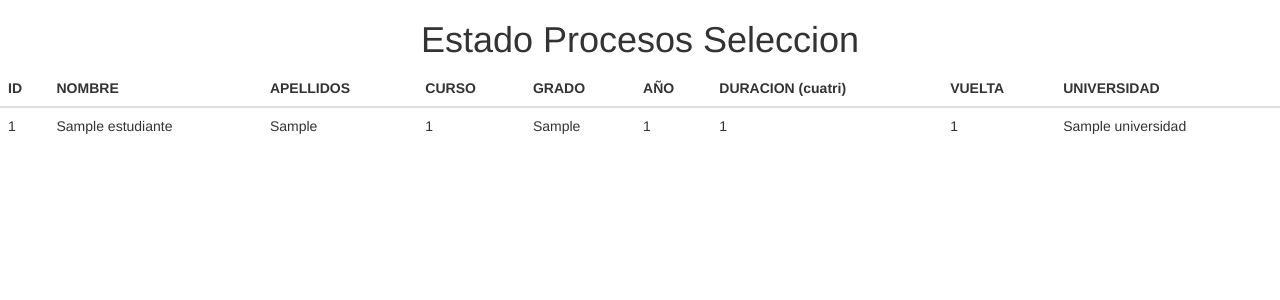
After one commit to alexalvarezg/U2U_app, a Flask app: page /seleccion in a window 1280 px wide. The commit adds this page. Shown: the top 300 px of the page. Run offline with Flask 2, Linux system fonts and the light colour scheme; tables that the repository leaves empty hold one stand-in row (values such as "Sample post"); some libraries are stand-ins or nearby versions.

Commit message:
creada vista para proceso de seleccion y actualizado index

```diff
--- a/app/views.py
+++ b/app/views.py
@@ -66,6 +66,13 @@ def select_asignaturasD():
 def select_asignaturasOD():
     output = db.engine.execute('SELECT OD.id, O.nombre, D.nombre FROM asignatura_origen O, asignatura_destino D, asignatura_destino_asignatura_origen OD WHERE O.id = OD.id_asignatura_origen AND D.id = OD.id_asignatura_destino;').fetchall()
     return render_template('AsignaturasDestinoOrigen.html',result=output)
+
+
+@app.route("/seleccion")
+def select_selection():
+    output = db.engine.execute('SELECT E.id, E.nombre, E.apellidos, E.curso, E.grado, S.año, S.cuatri, S.vuelta, U.nombre FROM estudiantes E, seleccion S, aux_estudiante_seleccion A, universidad U WHERE E.id=A.id_estudiante AND S.id=A.id_seleccion AND U.id=S.confirmacion;').fetchall()
+    return render_template('Seleccion.html',result=output)
+
 
 
 '''
--- /dev/null
+++ b/templates/Seleccion.html
@@ -0,0 +1,45 @@
+<!DOCTYPE html>
+<html>
+
+<head>
+	<title>Proceso Seleccion</title>
+    <link rel="stylesheet" href="https://maxcdn.bootstrapcdn.com/bootstrap/3.4.1/css/bootstrap.min.css">
+</head>
+
+<body>
+    <div class="text-center">
+        <h1>Estado Procesos Seleccion</h1>
+    </div>
+    <table class="table">
+        <thead>
+        <tr>
+            <th>ID</th>
+            <th>NOMBRE</th>
+            <th>APELLIDOS</th>
+            <th>CURSO</th>
+            <th>GRADO</th>
+            <th>AÑO</th>
+            <th>DURACION (cuatri)</th>
+            <th>VUELTA</th>
+            <th>UNIVERSIDAD</th>
+
+        </tr>
+        </thead>
+        <tbody>
+        {% for item in result %}
+            <tr>
+                <td> {{ item[0]}} </td>
+                <td> {{ item[1] }} </td>
+                <td> {{ item[2] }} </td>
+                <td> {{ item[3] }} </td>
+                <td> {{ item[4] }} </td>
+                <td> {{ item[5] }} </td>
+                <td> {{ item[6] }} </td>
+                <td> {{ item[7] }} </td>
+                <td> {{ item[8] }} </td>
+            </tr>
+        {% endfor %}
+        </tbody>
+    </table>
+</body>
+</html>
--- a/templates/index.html
+++ b/templates/index.html
@@ -26,7 +26,7 @@
 		<a href="{{ url_for('learnignAgreement') }}">Learnign Agreements</a> <br>
 		<br>
 
-		<a href="{{ url_for('Selection') }}">Seleccion</a> <br>
+		<a href="{{ url_for('select_selection') }}">Seleccion</a> <br>
 		<a href="{{ url_for('add_selection_form') }}">Incorporar Seleccion</a> <br>
 
 
```
